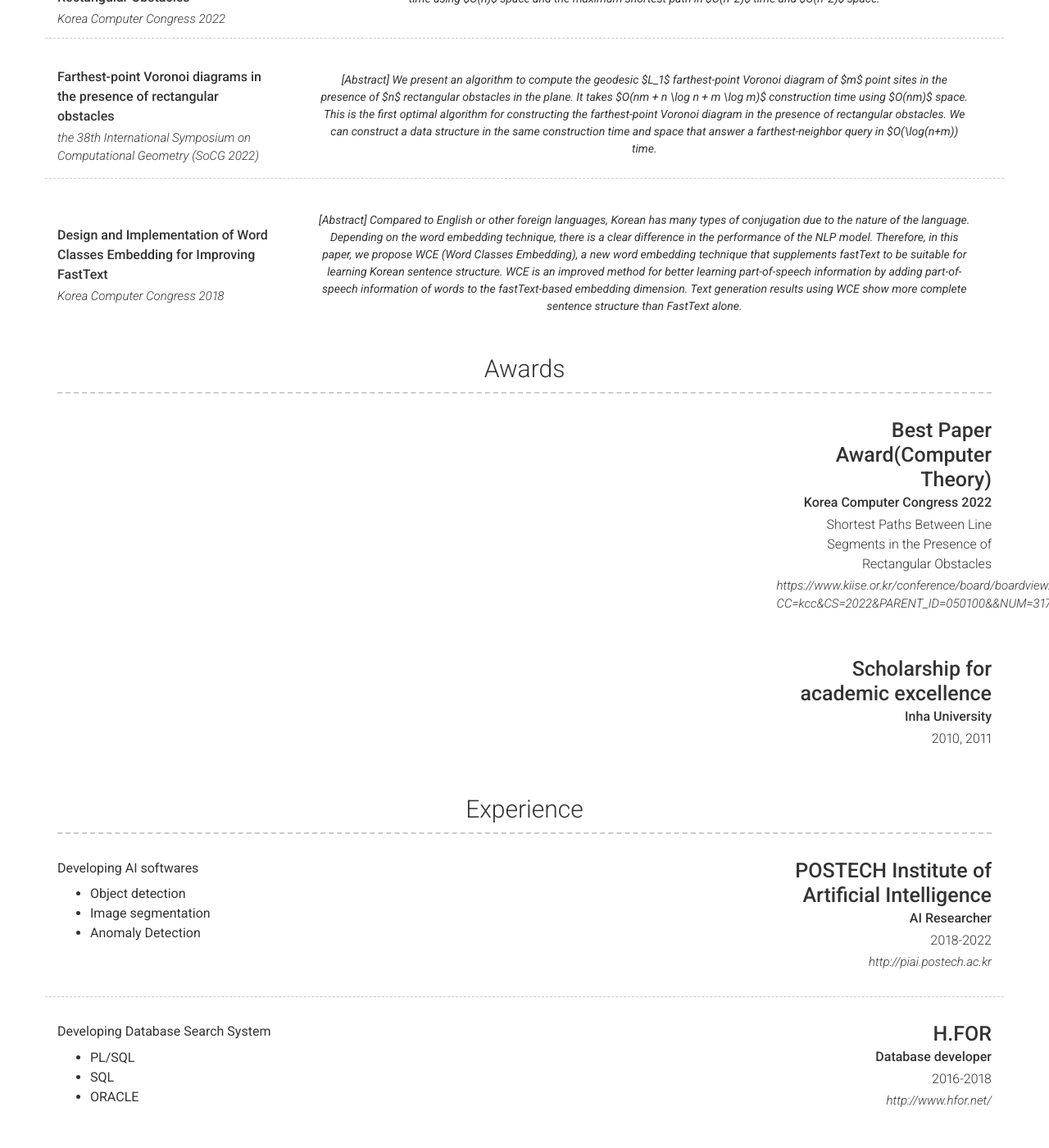
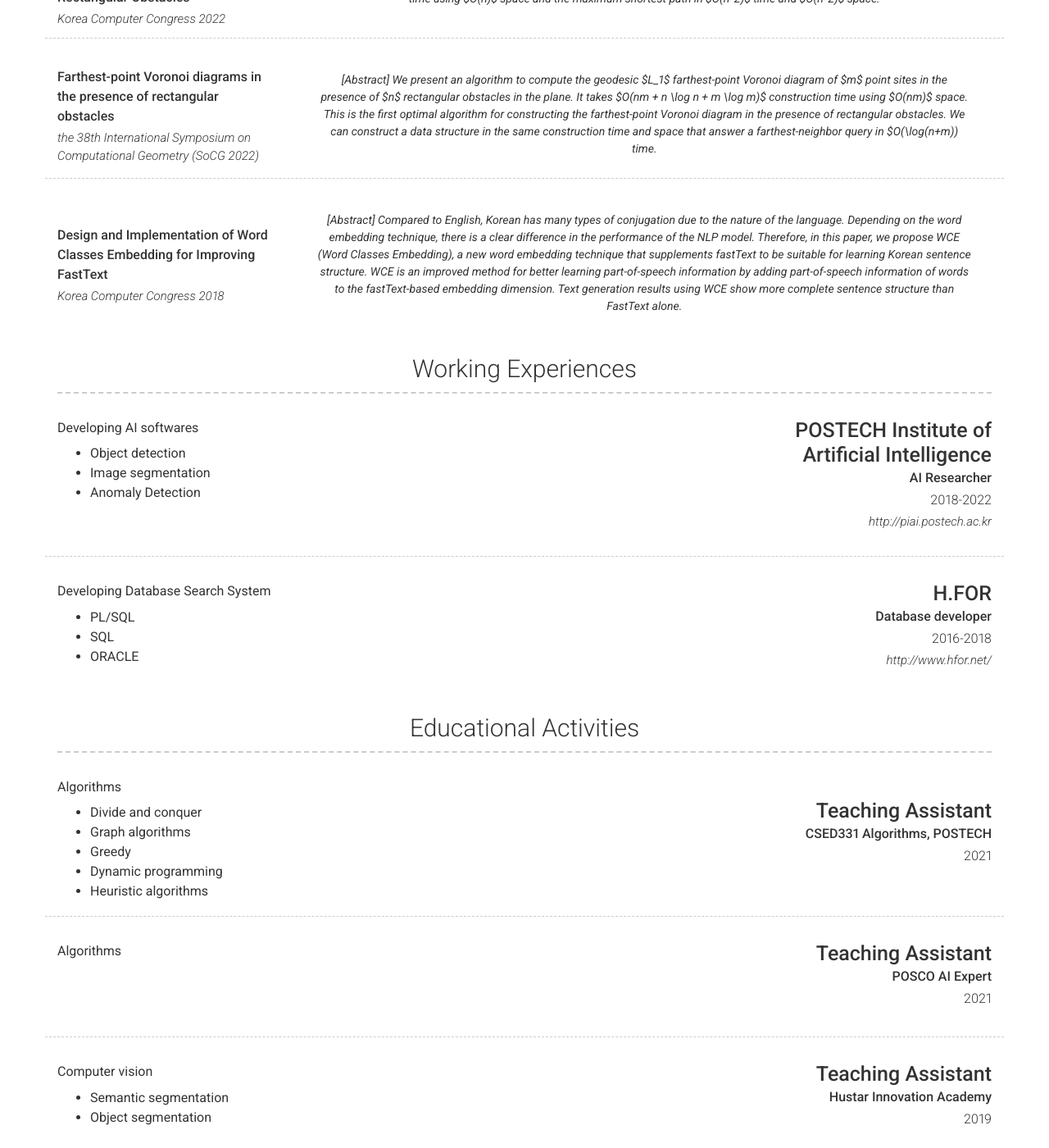
Before and after one commit to chan8616/chan8616.github.io, a Jekyll site: the page built from index.md, in a window 1280 px wide and 1400 px high, scrolled down 1043 px. Shown: the whole window at 82% size. Built offline with Jekyll 4.4.1, drawn with Linux system fonts in a browser that asks for light colours; nearby versions of some CDN libraries; some of the changed text lies outside the part shown.

Commit message:
Update _config.yml

```diff
--- a/_config.yml
+++ b/_config.yml
@@ -22,34 +22,8 @@ darkmode: false
 use_math: true
 
 # Social links
-#twitter_username: jekyllrb
 github_username:  chan8616
-#stackoverflow_username: "00000001"
-#dribbble_username: jekyll
-#facebook_username: jekyll
-#flickr_username: jekyll
-#instagram_username: jekyll
 linkedin_username: chanyang-seo-038670244
-#xing_username: jekyll
-#pinterest_username: jekyll
-#youtube_username: jekyll
-#orcid_username: 0000-0000-0000-0000
-#googlescholar_username: D847cGsAAAAJ
-
-# Additional icon links
-# additional_links:
-# - title: Link name
-#   icon: Font Awesome brand icon name (eg. fab fa-twitter) (https://fontawesome.com/icons?d=gallery&s=brands&m=free)
-#   url: Link url (eg. https://google.com)
-# - title: another link
-#   icon: font awesome brand icon name (eg. fab fa-twitter) (https://fontawesome.com/icons?d=gallery&s=brands&m=free)
-#   url: Link url (eg. https://google.com)
-
-# Google Analytics and Tag Manager
-# Using more than one of these may cause issues with reporting
-# gtm: "GTM-0000000"
-# gtag: "UA-00000000-0"
-# google_analytics: "UA-00000000-0"
 
 # About Section
 # about_title: About Me (Use this to override about section title)
@@ -104,7 +78,7 @@ content:
         link: https://www.dbpia.co.kr/Journal/articleDetail?nodeId=NODE07503217
         link_text: Korea Computer Congress 2018
         quote: >
-          [Abstract] Compared to English or other foreign languages,
+          [Abstract] Compared to English,
           Korean has many types of conjugation due to the nature of the language.
           Depending on the word embedding technique,
           there is a clear difference in the performance of the NLP model.
@@ -113,19 +87,7 @@ content:
           WCE is an improved method for better learning part-of-speech information
           by adding part-of-speech information of words to the fastText-based embedding dimension.
           Text generation results using WCE show more complete sentence structure than FastText alone.
-  - title: Awards
-    layout: list
-    content:
-      - layout: right
-        title: Best Paper Award(Computer Theory)
-        sub_title: Korea Computer Congress 2022
-        caption: Shortest Paths Between Line Segments in the Presence of Rectangular Obstacles
-        link: https://www.kiise.or.kr/conference/board/boardview.do?CC=kcc&CS=2022&PARENT_ID=050100&&NUM=317
-      - layout: right
-        title: Scholarship for academic excellence
-        sub_title: Inha University
-        caption: 2010, 2011
-  - title: Experience
+  - title: Working Experiences
     layout: list
     content:
       - layout: right
@@ -149,6 +111,62 @@ content:
           - PL/SQL
           - SQL
           - ORACLE
+  - title: Educational Activities
+    layout: list
+    content:
+      - layout: right
+        border: weak
+        title: Teaching Assistant
+        sub_title: CSED331 Algorithms, POSTECH
+        caption: 2021
+        description: | # this will include new lines to allow paragraphs
+          Algorithms
+          - Divide and conquer
+          - Graph algorithms
+          - Greedy
+          - Dynamic programming
+          - Heuristic algorithms
+      - layout: right
+        border: weak
+        title: Teaching Assistant
+        sub_title: POSCO AI Expert
+        caption: 2021
+        description: | # this will include new lines to allow paragraphs
+          Algorithms
+      - layout: right
+        border: weak
+        title: Teaching Assistant
+        sub_title: Hustar Innovation Academy
+        caption: 2019
+        description: | # this will include new lines to allow paragraphs
+          Computer vision
+          - Semantic segmentation
+          - Object segmentation
+      - layout: right
+        border: weak
+        title: Teaching Assistant
+        sub_title: Hustar Innovation Academy
+        caption: 2019
+        description: | # this will include new lines to allow paragraphs
+          Computer vision
+          - Semantic segmentation
+          - Object segmentation
+  - title: Honors and Awards
+    layout: list
+    content:
+      - layout: right
+        border: weak
+        title: Best Paper Award
+        sub_title: Korea Computer Congress 2022
+        #caption: Shortest Paths Between Line Segments in the Presence of Rectangular Obstacles
+        link: https://www.kiise.or.kr/conference/board/boardview.do?CC=kcc&CS=2022&PARENT_ID=050100&&NUM=317
+        link_text: [url]
+        description: | # this will include new lines to allow paragraphs
+          Shortest Paths Between Line Segments in the Presence of Rectangular Obstacles
+      - layout: right
+        title: Scholarship for academic excellence
+        sub_title: Inha University
+        caption: 2010, 2011
   - title: A Little More About Me
     layout: text
     content: | # this will include new lines to allow paragraphs
```
